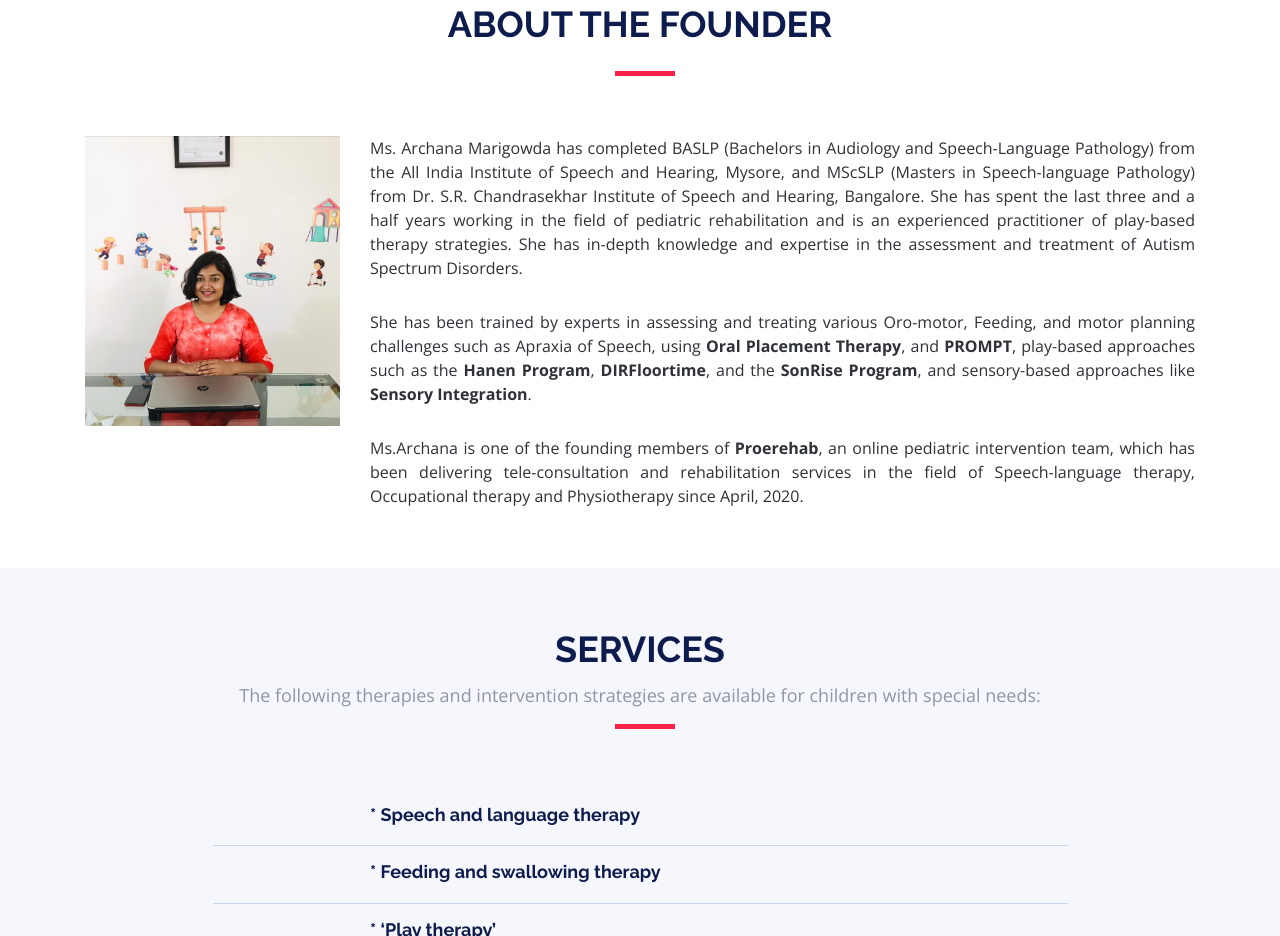
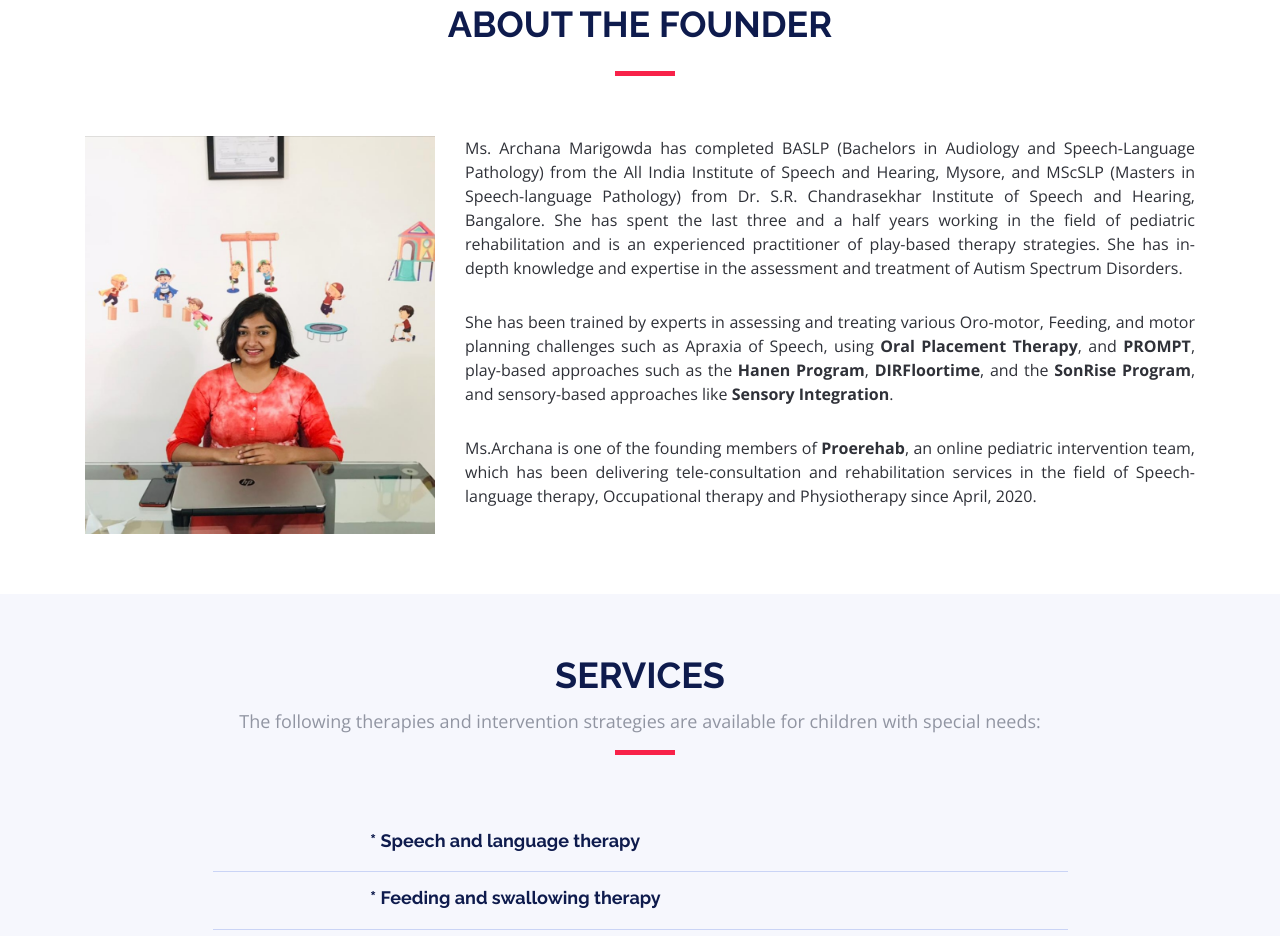
Before and after one commit to javabvr/minimarvels, a plain HTML site: page index.html in a window 1280 px wide. Shown: the part 1093-2029 px from the top of the page. Drawn offline with nearby package versions, Linux system fonts and the light colour scheme.

Commit message:
founder image adj

```diff
--- a/index.html
+++ b/index.html
@@ -106,7 +106,7 @@
         </div>
 
         <div class="row">
-          <div class="col-lg-3 col-md-4">
+          <div class="col-lg-4 col-md-4">
             <div class="speaker" data-aos="fade-up" data-aos-delay="100">
               <img src="assets/img/doctors/founder.jpg" alt="doctors 1" class="img-fluid">
               <!-- <div class="details">
@@ -122,7 +122,7 @@
             </div>
 
         </div>
-        <div class="col-lg-9 col-md-8" >
+        <div class="col-lg-8 col-md-8" >
 
         <p class="text-justify">Ms. Archana Marigowda has completed BASLP (Bachelors in Audiology and Speech-Language Pathology) from the All India Institute of Speech and Hearing, Mysore, and MScSLP (Masters in Speech-language Pathology) from Dr. S.R. Chandrasekhar Institute of Speech and Hearing, Bangalore. She has spent the last three and a half years working in the field of pediatric rehabilitation and is an experienced practitioner of play-based therapy strategies. She has in-depth knowledge and expertise in the assessment and treatment of Autism Spectrum Disorders.</p>
         <p class="text-justify">She has been trained by experts in assessing and treating various Oro-motor, Feeding, and motor planning challenges such as Apraxia of Speech, using <b>Oral Placement Therapy</b>, and <b>PROMPT</b>, play-based approaches such as the <b>Hanen Program</b>, <b>DIRFloortime</b>, and the <b>SonRise Program</b>, and sensory-based approaches like <b>Sensory Integration</b>.</p>
```
